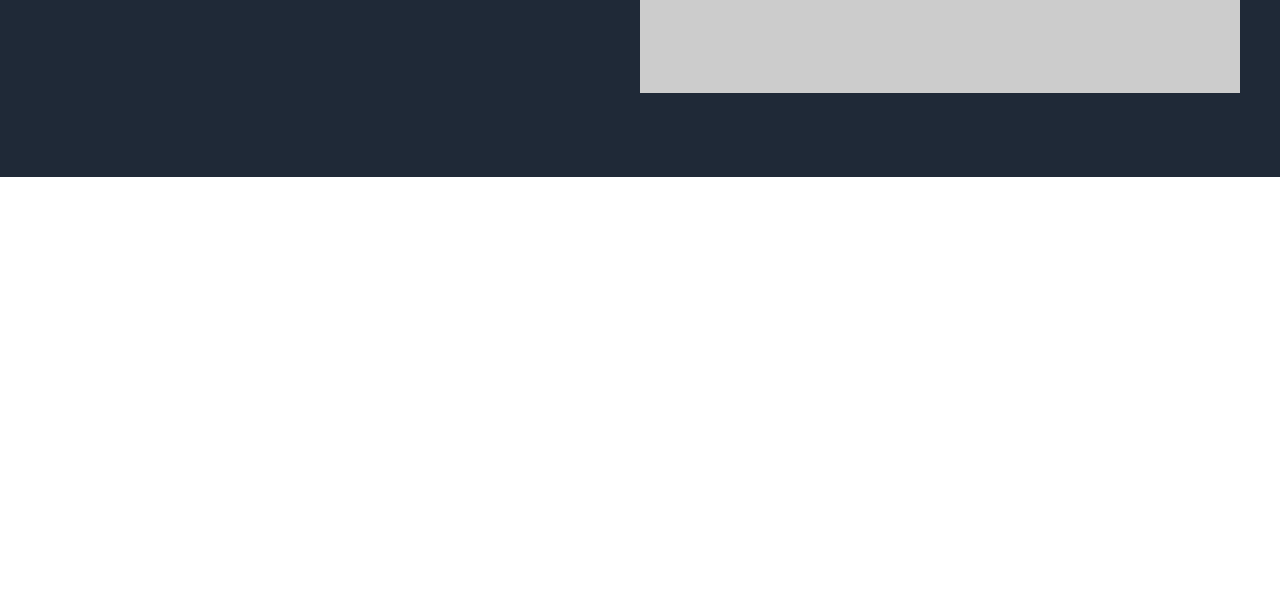
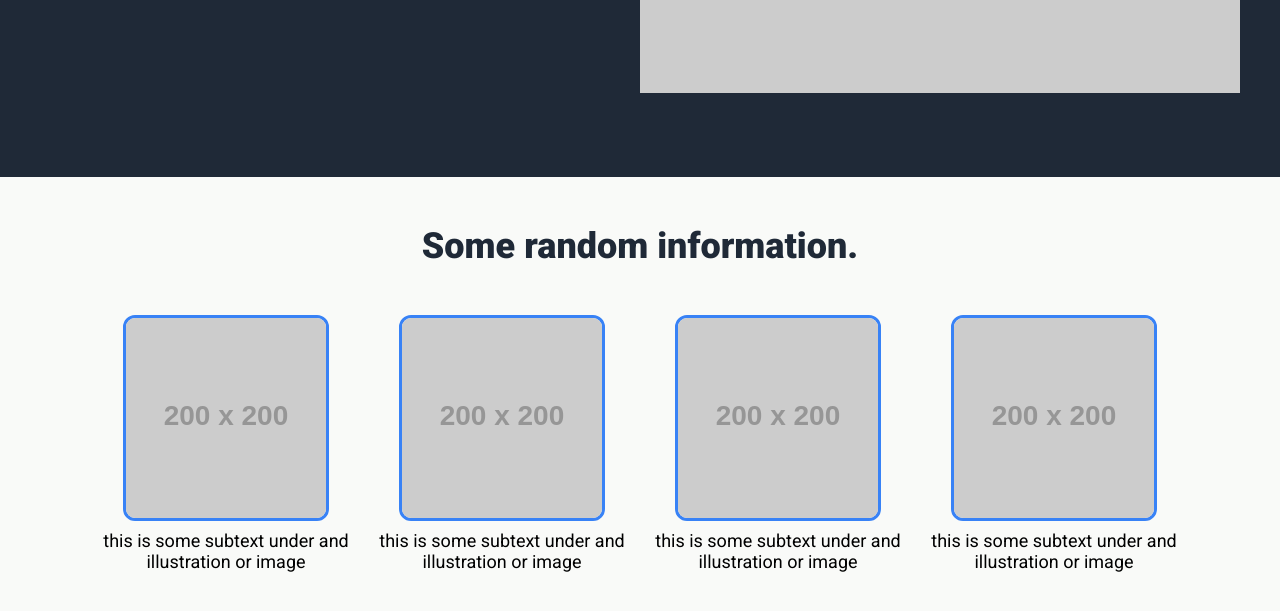
Before and after one commit to nikolhurd/landing-page, a plain HTML site: page index.html in a window 1280 px wide. Shown: the part 475-1086 px from the top of the page. Before the commit the page ends 800 px from the top, so only its background shows below. Drawn offline with Linux system fonts and the light colour scheme; placeholder pictures from the web are drawn by us.

Commit message:
section info done both in css and html

```diff
--- a/index.html
+++ b/index.html
@@ -35,8 +35,43 @@
           </div>
         </div>
       </section>
-      <section class="info"></section>
+      <section class="info">
+        <div class="container">
+          <h2>Some random information.</h2>
+          <div class="cards-wrapper">
+            <div class="card">
+              <img
+                src="https://placehold.co/200x200"
+                alt="A placeholder image"
+              />
+              <p>this is some subtext under and illustration or image</p>
+            </div>
+            <div class="card">
+              <img
+                src="https://placehold.co/200x200"
+                alt="A placeholder image"
+              />
+              <p>this is some subtext under and illustration or image</p>
+            </div>
+            <div class="card">
+              <img
+                src="https://placehold.co/200x200"
+                alt="A placeholder image"
+              />
+              <p>this is some subtext under and illustration or image</p>
+            </div>
+            <div class="card">
+              <img
+                src="https://placehold.co/200x200"
+                alt="A placeholder image"
+              />
+              <p>this is some subtext under and illustration or image</p>
+            </div>
+          </div>
+        </div>
+      </section>
       <section class="quote"></section>
+      <div class="container"></div>
       <section class="cta"></section>
     </main>
 
--- a/style.css
+++ b/style.css
@@ -88,3 +88,31 @@ nav li {
   font-weight: bolder;
   margin-top: 1rem;
 }
+
+/* INFO */
+.info {
+  background-color: #f9faf8;
+  text-align: center;
+}
+
+.info .container {
+  padding: 3rem;
+}
+.info .cards-wrapper {
+  display: flex;
+  padding: 3rem 0;
+  justify-content: space-evenly;
+}
+.info h2 {
+  color: #1f2937;
+  font-size: 36px;
+  font-weight: 800;
+}
+
+.card img {
+  border: 3px solid #3882f6;
+  border-radius: 12px;
+  margin-bottom: 5px;
+}
+
+/*  QUOTE  */
```
